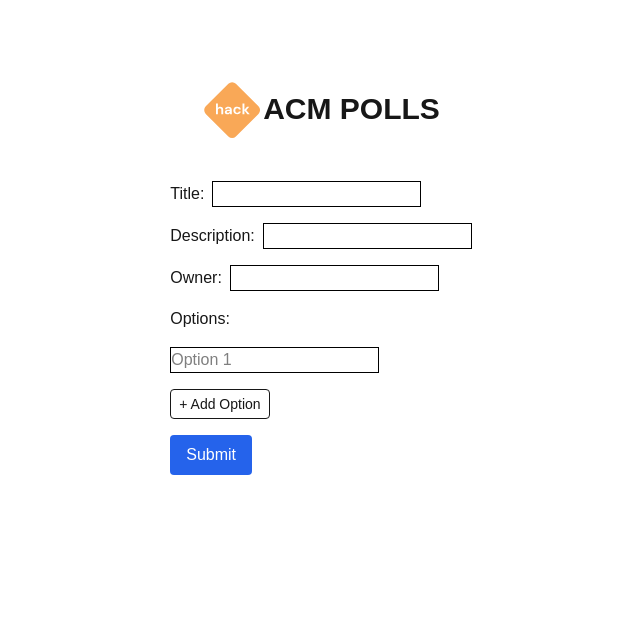
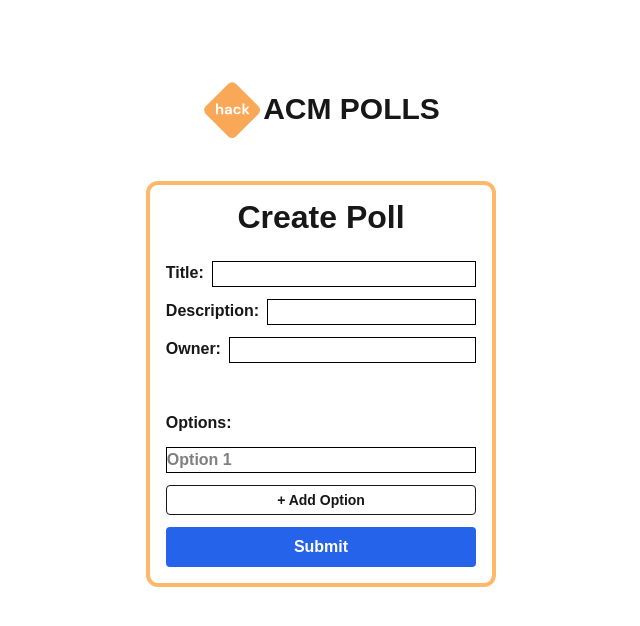
Before and after one commit to AndrewR270/hack-school-2025, a Next.js app in the folder client/: page /create in a window 1280 px wide. Shown: the top 626 px of the page, without its empty margins (319-959 px from the left). Built offline with nearby package versions, Linux system fonts and the light colour scheme; no server answers.

Commit message:
update styling for dark mode

```diff
--- a/client/src/app/create/page.js
+++ b/client/src/app/create/page.js
@@ -47,35 +47,38 @@ export default function CreatePage() {
     <div id="main-content">
       <HomeButton></HomeButton>
       <form onSubmit={handleSubmit} className={styles.formContainer}>
-        <label>
-          Title:
+        <h1 className={styles.pollTitle}>Create Poll</h1>
+        <div className={styles.formRow}>
+          <label>Title:</label>
           <input
             className={styles.textInput}
             type="text"
             value={title}
             onChange={(e) => setTitle(e.target.value)}
           />
-        </label>
+        </div>
 
-        <label>
-          Description:
+        <div className={styles.formRow}>
+          <label>Description:</label>
           <input
             className={styles.textInput}
             type="text"
             value={description}
             onChange={(e) => setDescription(e.target.value)}
           />
-        </label>
+        </div>
 
-        <label>
-          Owner:
+        <div className={styles.formRow}>
+          <label>Owner:</label>
           <input
             className={styles.textInput}
             type="text"
             value={owner}
             onChange={(e) => setOwner(e.target.value)}
           />
-        </label>
+        </div>
+
+        <br></br>
 
         <label>Options:</label>
         {options.map((option, index) => (
--- a/client/src/app/create/page.module.css
+++ b/client/src/app/create/page.module.css
@@ -1,11 +1,31 @@
 .formContainer {
   display: flex;
   flex-direction: column;
-  gap: 1rem;
-  align-items: flex-start;
+  gap: 0.75rem;
+  align-items: stretch;
+  border-width: 0.25rem;
+  border-radius: 0.75rem;
+  border-color: var(--acm-orange);
+  padding: 1rem;
+  font-weight: bold;
+}
+
+.formRow {
+  display: flex;
+  flex-direction: row;
+}
+
+.pollTitle {
+  font-size: 2rem;
+  margin-bottom: 1rem;
+  line-height: 2rem;
+  text-align: center;
+  font-weight: 600;
 }
 
 .textInput {
+  flex: 1;
+  font-weight: normal;
   margin-left: 0.5rem;
   border-width: 1px;
   color: #000000;
--- a/client/src/app/globals.css
+++ b/client/src/app/globals.css
@@ -19,6 +19,9 @@
     --background: #0a0a0a;
     --foreground: #ededed;
   }
+  button {
+    color: black;
+  }
 }
 
 body {
```
Also changed, not shown: client/src/app/page.module.css (+9 -0 lines), client/src/app/poll/[slug]/page.module.css (+10 -0 lines), client/src/components/PollPreview.module.css (+9 -1 lines).
